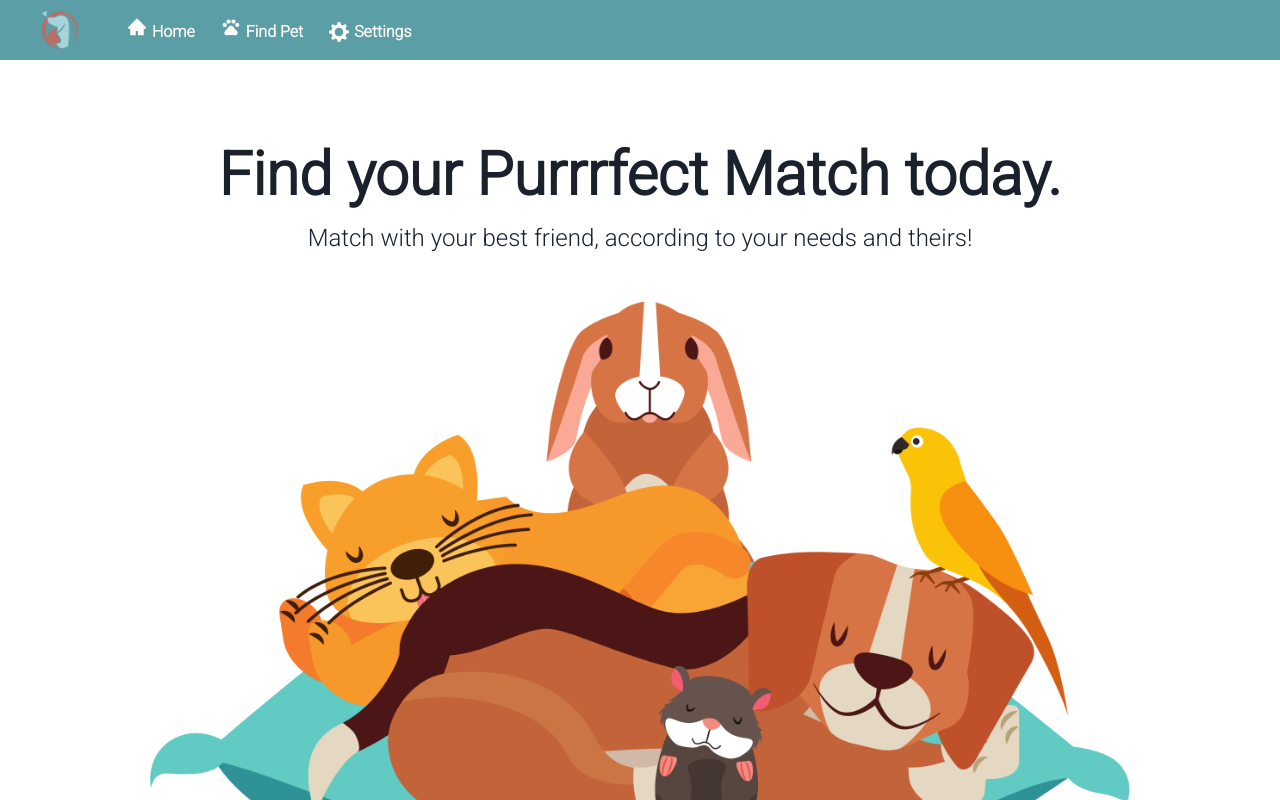
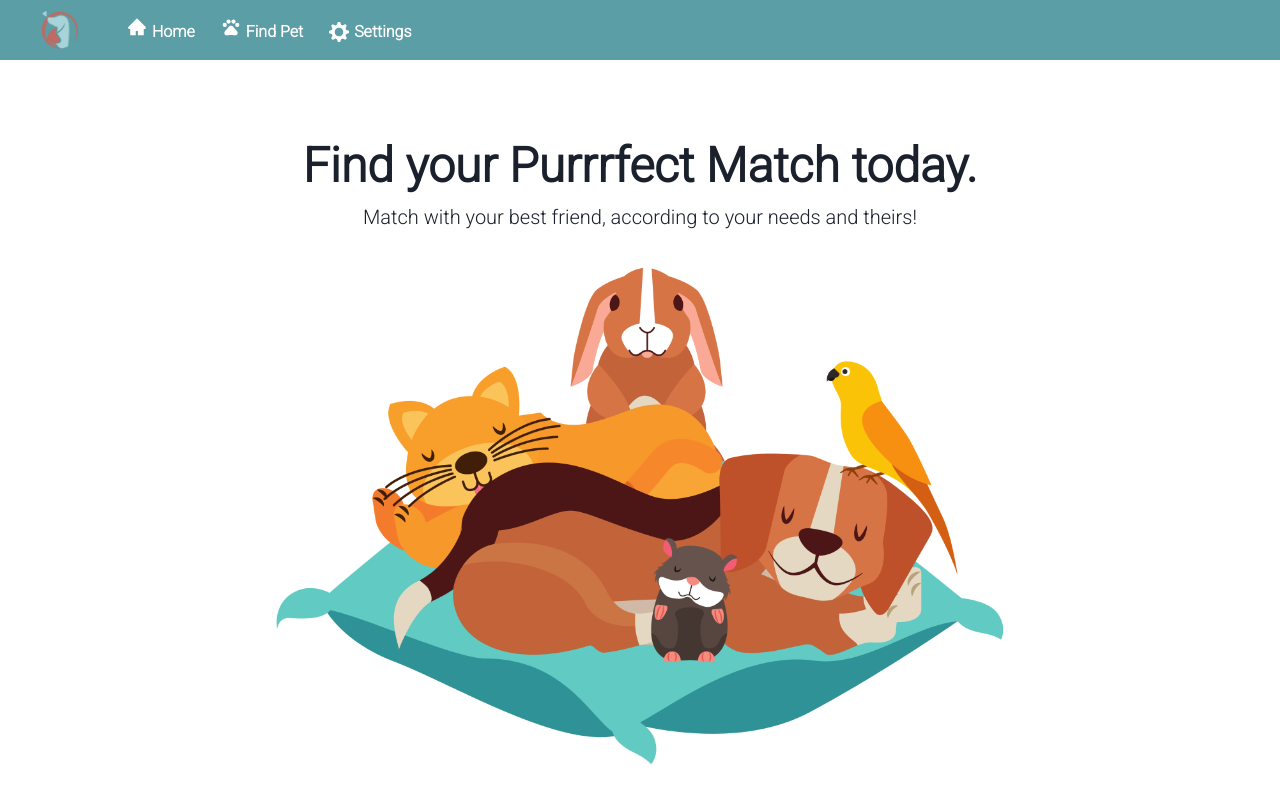
Before and after one commit to jfv-2000/purrrfect-match, a React (Create React App) app: page / in a window 1280 px wide. Shown: the top 800 px of the page. Built offline with nearby package versions, Linux system fonts and the light colour scheme.

Commit message:
background for preference tab

```diff
--- a/src/components/Home.js
+++ b/src/components/Home.js
@@ -14,15 +14,15 @@ export default function Home() {
     <Flex align="center" justify="center">
       <VStack>
         <Container maxWidth="6xl" mt="70px">
-          <Text fontSize="6xl" fontWeight="bold" align="center">
+          <Text fontSize="5xl" fontWeight="bold" align="center">
             Find your Purrrfect Match today.
           </Text>
-          <Text fontSize="2xl" align="center">
+          <Text fontSize="xl" align="center">
             Match with your best friend, according to your needs and theirs!
           </Text>
         </Container>
 
-        <Container maxWidth="5xl">
+        <Container maxWidth="3xl">
           <Image src={FillerImage} />
         </Container>
 
--- a/src/components/Settings/PreferenceSettings.js
+++ b/src/components/Settings/PreferenceSettings.js
@@ -35,7 +35,7 @@ export default function PreferenceSettings(props) {
         pr="20px"
         borderRadius={8}
       >
-        <Container bg="#EBF0F2" w="240px" ml="0" mt="20px">
+        <Container bg="#EBF0F2" w="240px" ml="0" mt="10px">
           <Text fontSize="3xl" fontWeight="700">
             {" "}
             My Preferences
@@ -48,7 +48,7 @@ export default function PreferenceSettings(props) {
               <Tab fontWeight="600">Animal Traits</Tab>
             </TabList>
             <TabPanels>
-              <TabPanel>
+              <TabPanel bg="#EBF0F2" borderRadius={8} mt="5px">
                 <Text fontSize="lg" fontWeight="600" as="u">
                   Select the type of animal which fits your preferences
                 </Text>
@@ -164,7 +164,7 @@ export default function PreferenceSettings(props) {
               </TabPanel>
             </TabPanels>
           </Tabs>
-          <Container ml="650px">
+          <Container ml="650px" mt="10px">
             <Button colorScheme="teal" variant="outline" mr="20px">
               Cancel
             </Button>
```
